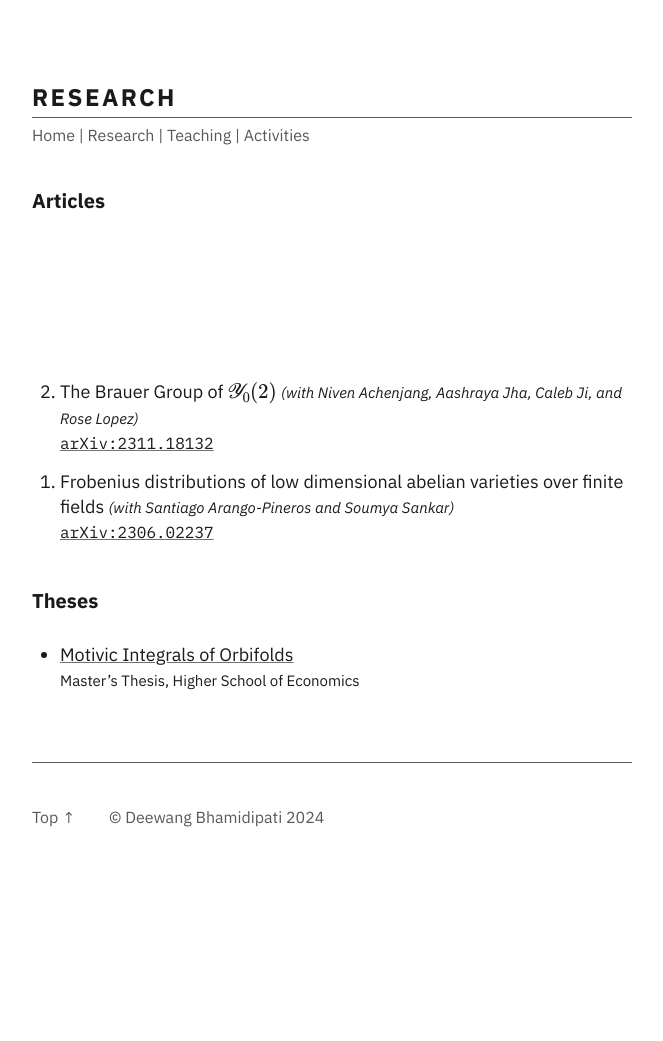
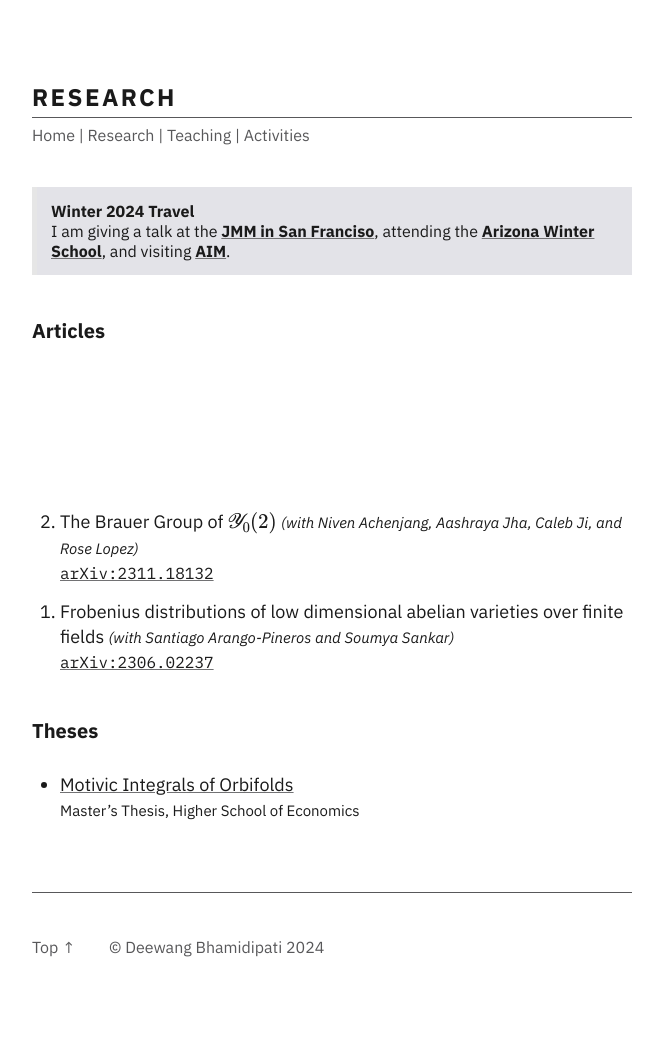
Before and after one commit to junkquill/junkquill.github.io, a Jekyll site: the page built from _pages/research.md, in a window 1280 px wide. Shown: the whole page, without its empty margins (308-971 px from the left). Built offline with Jekyll 4.4.1, drawn with Linux system fonts in a browser that asks for light colours; formulas are drawn with MathJax 3; before the commit the page ends 911 px from its top, so only the background shows below that.

Commit message:
callout-banner

```diff
--- a/_pages/research.md
+++ b/_pages/research.md
@@ -8,6 +8,11 @@ custom-nav:
     <a href="/activities" title="Activities">Activities</a>
 permalink: /research
 ---
+
+<div class="callout">
+    <h2> Winter 2024 Travel </h2>
+I am giving a talk at the <a href="https://www.jointmathematicsmeetings.org/meetings/national/jmm2024/2300_progfull.html"><b>JMM in San Franciso</b></a>, attending the <a href="https://swc-math.github.io/aws/2024/index.html"><b>Arizona Winter School</b></a>, and visiting <a href="https://aimath.org/programs/squares/"><b>AIM</b></a>.
+</div>
 
 ### Articles
 
```
